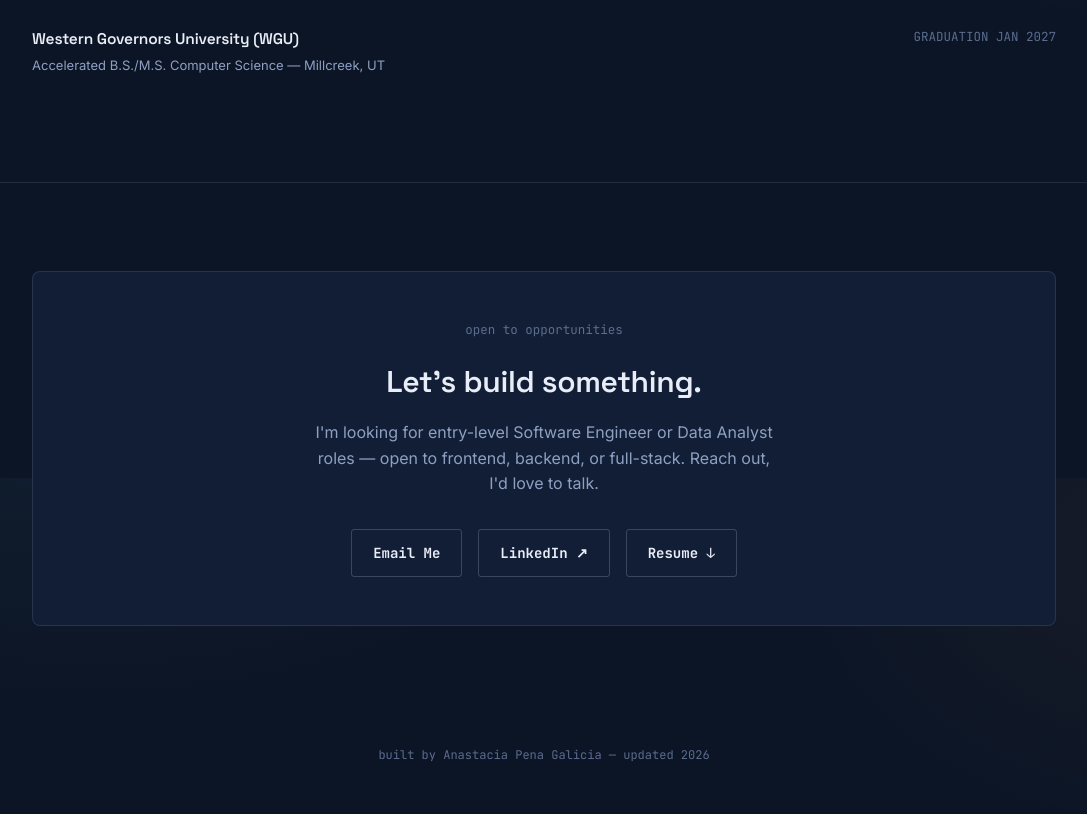
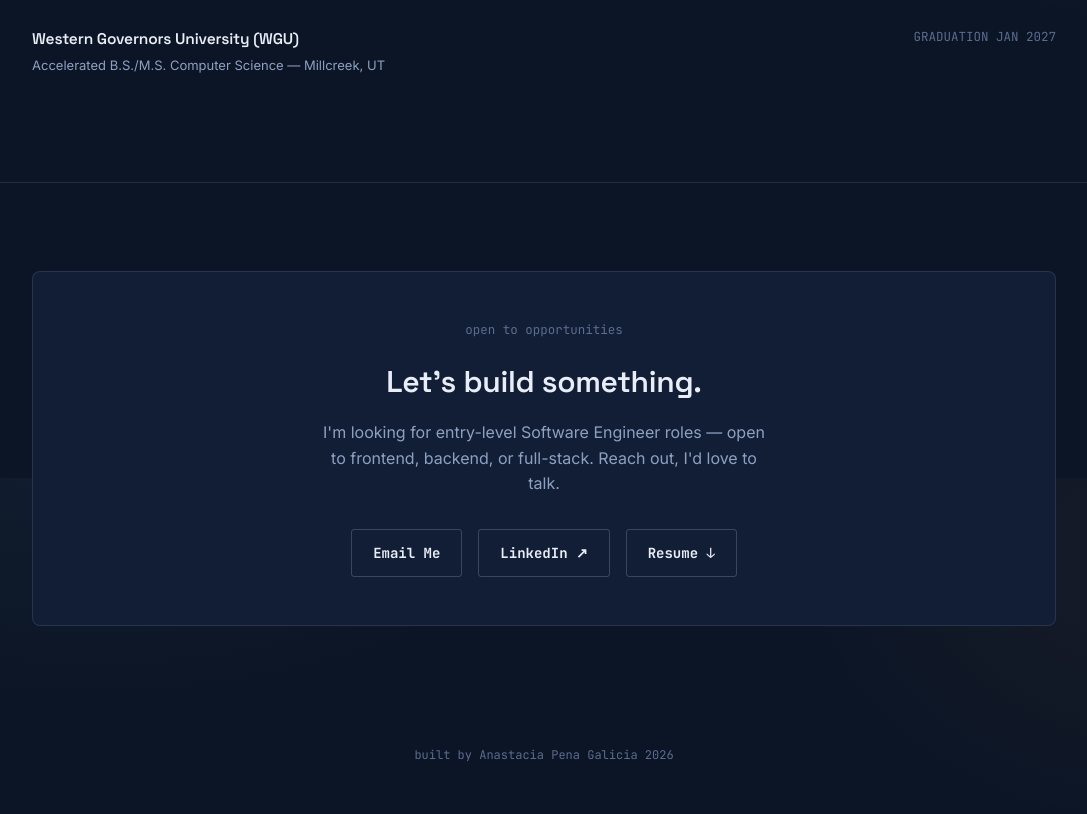
Before and after one commit to apega-tech/apega-tech.github.io, a plain HTML site: page index.html in a window 1280 px wide. Shown: the part 3522-4336 px from the top of the page, without its empty margins (96-1183 px from the left). Drawn offline with Linux system fonts and the light colour scheme.

Commit message:
index.html

```diff
--- a/index.html
+++ b/index.html
@@ -419,7 +419,7 @@
     <div class="contact-panel reveal">
       <div class="mono">open to opportunities</div>
       <h2>Let's build something.</h2>
-      <p>I'm looking for entry-level Software Engineer or Data Analyst roles — open to frontend, backend, or full-stack. Reach out, I'd love to talk.</p>
+      <p>I'm looking for entry-level Software Engineer roles — open to frontend, backend, or full-stack. Reach out, I'd love to talk.</p>
       <div class="contact-links">
         <a href="mailto:anastaciapenagalicia@gmail.com" class="btn-secondary">Email Me</a>
         <a href="https://www.linkedin.com/in/anastacia-pena-galicia" target="_blank" rel="noopener" class="btn-secondary">LinkedIn ↗</a>
@@ -430,7 +430,7 @@
 </section>
 
 <footer>
-  built by Anastacia Pena Galicia — updated <span id="year"></span>
+  built by Anastacia Pena Galicia <span id="year"></span>
 </footer>
 
 <script>
```
